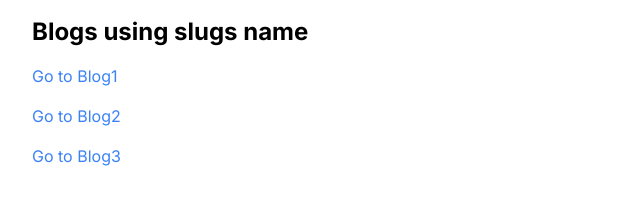
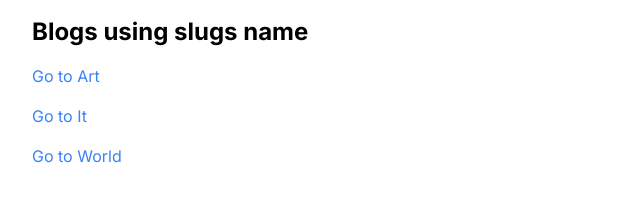
Before and after one commit to stazrouti/next-slugs, a Next.js app: page / in a window 1280 px wide. Shown: the part 184-388 px from the top of the page, without its empty margins (0-640 px from the left). Built offline with nearby package versions, Linux system fonts and the light colour scheme.

Commit message:
update links

```diff
--- a/src/app/page.js
+++ b/src/app/page.js
@@ -1,6 +1,6 @@
 "use client";
 import Link from 'next/link';
-
+import './globals.css';
 export default function Home() {
   return (
     <div className="p-8">
@@ -33,25 +33,25 @@ export default function Home() {
       <p className="text-2xl font-bold my-4">Blogs using slugs name</p>
 
       <div className="mb-4">
-        <Link href="/posts/Blog1">
+        <Link href="/posts/Art">
           <div className="text-blue-500 hover:underline cursor-pointer">
-            Go to Blog1
+            Go to Art
           </div>
         </Link>
       </div>
 
       <div className="mb-4">
-        <Link href="/posts/Blog2">
+        <Link href="/posts/It">
           <div className="text-blue-500 hover:underline cursor-pointer">
-            Go to Blog2
+            Go to It
           </div>
         </Link>
       </div>
 
       <div className="mb-4">
-        <Link href="/posts/Blog3">
+        <Link href="/posts/World">
           <div className="text-blue-500 hover:underline cursor-pointer">
-            Go to Blog3
+            Go to World
           </div>
         </Link>
       </div>
```
